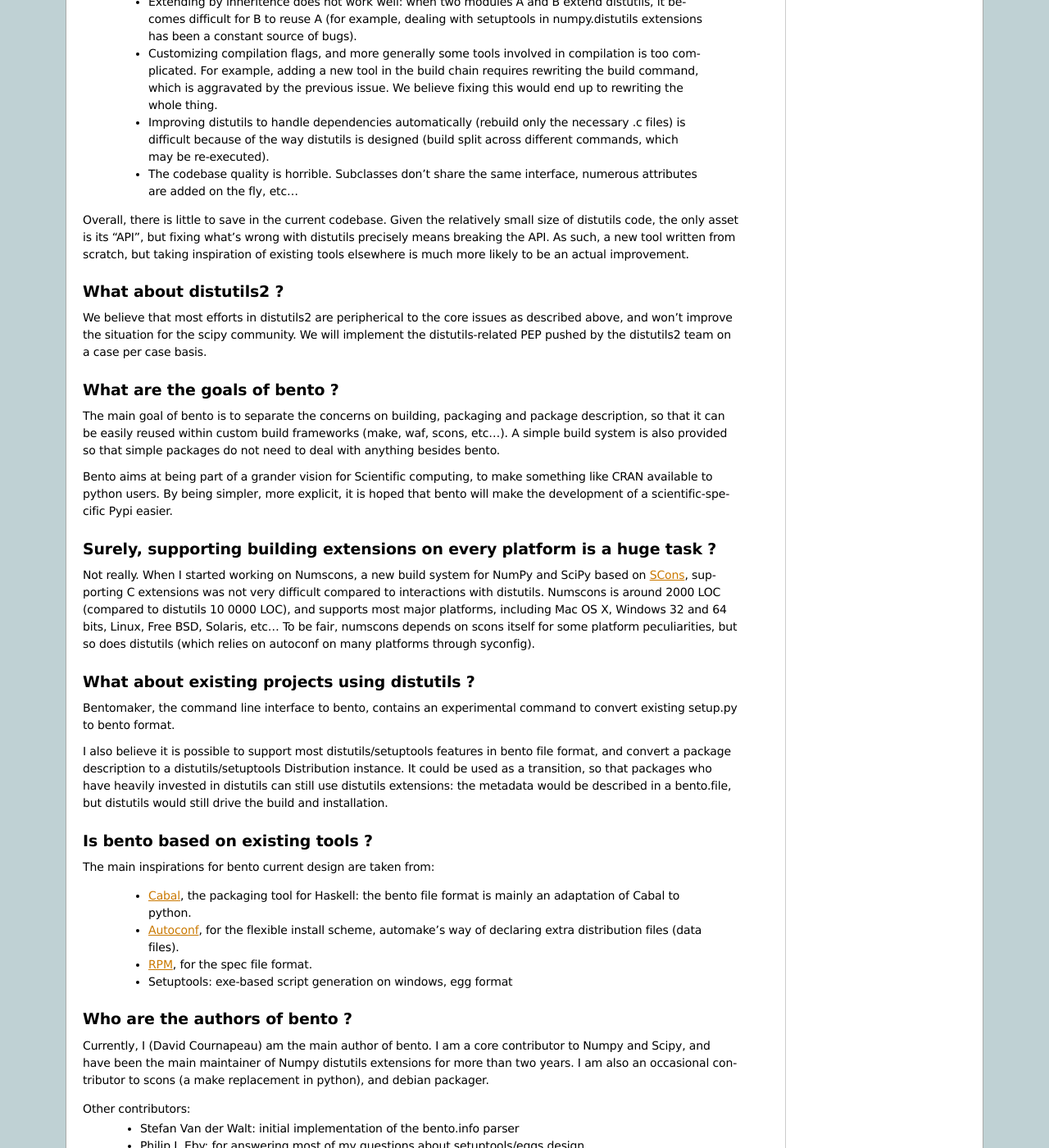
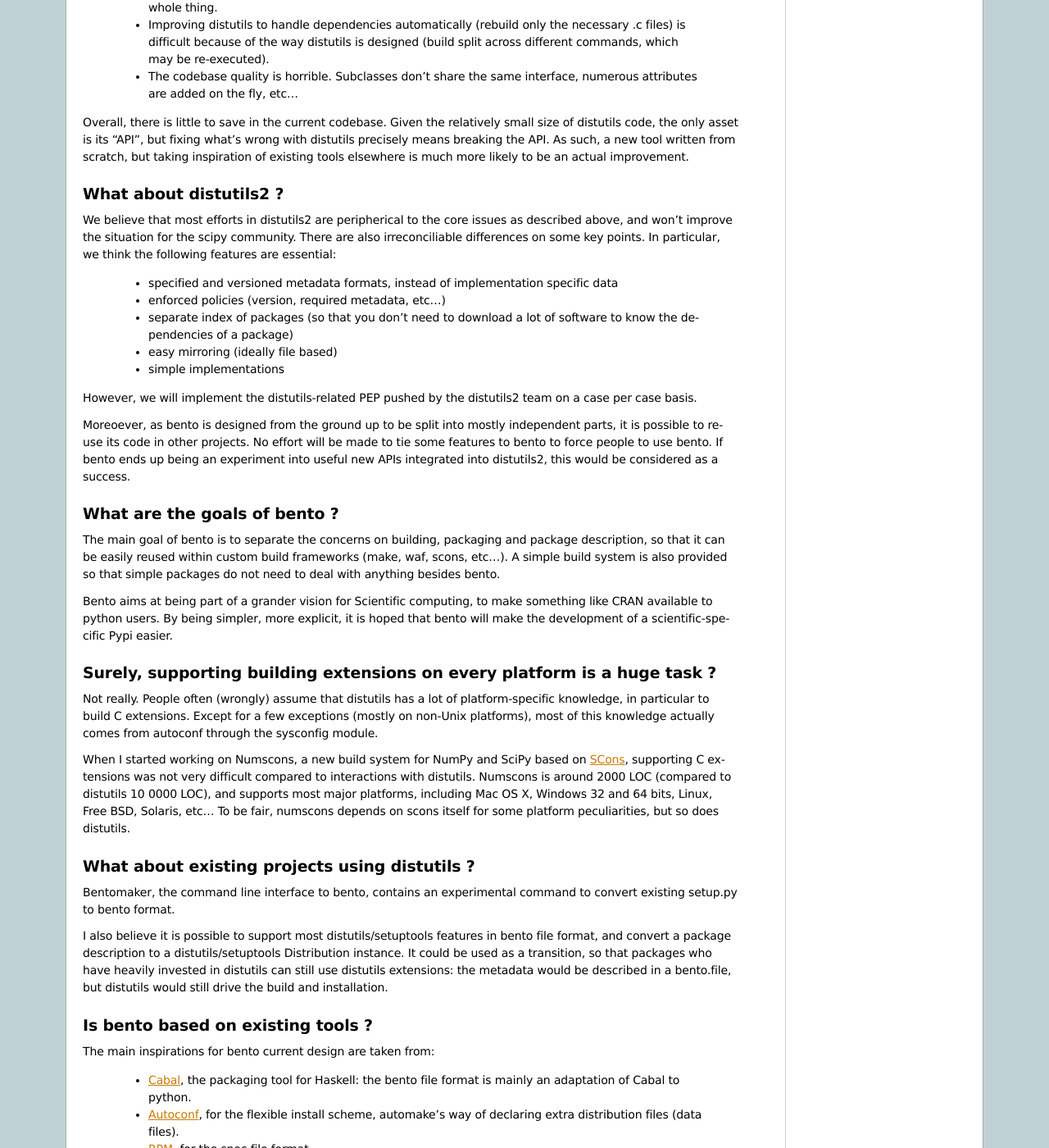
Before and after one commit to cournape/Bento, a Sphinx documentation site: the page built from doc/source/faq.rst, in a window 1280 px wide and 1400 px high, scrolled down 661 px. Shown: the whole window at 82% size. Built offline with Sphinx 7.4.7, drawn with Linux system fonts in a browser that asks for light colours; the version number could not be read and is left out; some of the changed text lies outside the part shown.

Commit message:
DOC: more faq fixes.

```diff
--- a/doc/source/faq.rst
+++ b/doc/source/faq.rst
@@ -5,22 +5,16 @@
 Why to create a new tool ?
 ==========================
 
-Bento is mainly born out of my frustration with distutils while dealing with
-complex build issues in NumPy and SciPy. I found distutils poorly documented,
-being tightly coupled internally, and inflexible. Other tools built on top only
-made it worse by making putting more cruft over distutils instead of fixing it.
+Because scientific code depends so much on compiled languages (C and Fortran),
+the scipy community had to significantly extend the distutils extensions. It
+was found to be more and more difficult to maintain, and the source of numerous
+user complaints. In the last decade, several attemps of refactoring distutils
+have been made, but none succeeded.
 
-I also believe the current solutions suffer a lot of NIH, and ignore all
-lessons learned in packaging. Most other language-specific distribution
-frameworks (CPAN, CRAN, JSPAN, HackageDB) have some significant features in
-common not shared by distutils and setuptools:
-
-    - specified and versioned metadata formats
-    - enforced policies
-    - separate index of packages (so that you don't need to download a lot
-      of software to know the dependencies of a package)
-    - simple implementations
-    - easy mirroring
+Bento is born out of this experience. We believe that current solutions based
+on distutils suffer a lot of NIH, and ignore lessons learned in packaging in
+most other systems.  Bento aims at shamelessly copy what works in other systems
+(CPAN, CRAN, JSPAN, HackageDB).
 
 Why not extending existing tools (distutils, etc...) ?
 ======================================================
@@ -62,9 +56,26 @@
 =======================
 
 We believe that most efforts in distutils2 are peripherical to the core issues
-as described above, and won't improve the situation for the scipy community. We
-will implement the distutils-related PEP pushed by the distutils2 team on a
-case per case basis.
+as described above, and won't improve the situation for the scipy community.
+There are also irreconciliable differences on some key points. In particular,
+we think the following features are essential:
+
+    - specified and versioned metadata formats, instead of implementation
+      specific data
+    - enforced policies (version, required metadata, etc...)
+    - separate index of packages (so that you don't need to download a lot
+      of software to know the dependencies of a package)
+    - easy mirroring (ideally file based)
+    - simple implementations
+
+However, we will implement the distutils-related PEP pushed by the distutils2
+team on a case per case basis.
+
+Moreoever, as bento is designed from the ground up to be split into mostly
+independent parts, it is possible to reuse its code in other projects. No
+effort will be made to tie some features to bento to force people to use bento.
+If bento ends up being an experiment into useful new APIs integrated into
+distutils2, this would be considered as a success.
 
 What are the goals of bento ?
 =============================
@@ -82,13 +93,17 @@
 Surely, supporting building extensions on every platform is a huge task ?
 =========================================================================
 
-Not really. When I started working on Numscons, a new build system for NumPy
-and SciPy based on `SCons`_, supporting C extensions was not very difficult
-compared to interactions with distutils.  Numscons is around 2000 LOC (compared
-to distutils 10 0000 LOC), and supports most major platforms, including Mac OS
-X, Windows 32 and 64 bits, Linux, Free BSD, Solaris, etc... To be fair,
-numscons depends on scons itself for some platform peculiarities, but so does
-distutils (which relies on autoconf on many platforms through syconfig).
+Not really. People often (wrongly) assume that distutils has a lot of
+platform-specific knowledge, in particular to build C extensions. Except for a
+few exceptions (mostly on non-Unix platforms), most of this knowledge actually
+comes from autoconf through the sysconfig module.
+
+When I started working on Numscons, a new build system for NumPy and SciPy
+based on `SCons`_, supporting C extensions was not very difficult compared to
+interactions with distutils.  Numscons is around 2000 LOC (compared to
+distutils 10 0000 LOC), and supports most major platforms, including Mac OS X,
+Windows 32 and 64 bits, Linux, Free BSD, Solaris, etc... To be fair, numscons
+depends on scons itself for some platform peculiarities, but so does distutils.
 
 What about existing projects using distutils ?
 ==============================================
```
